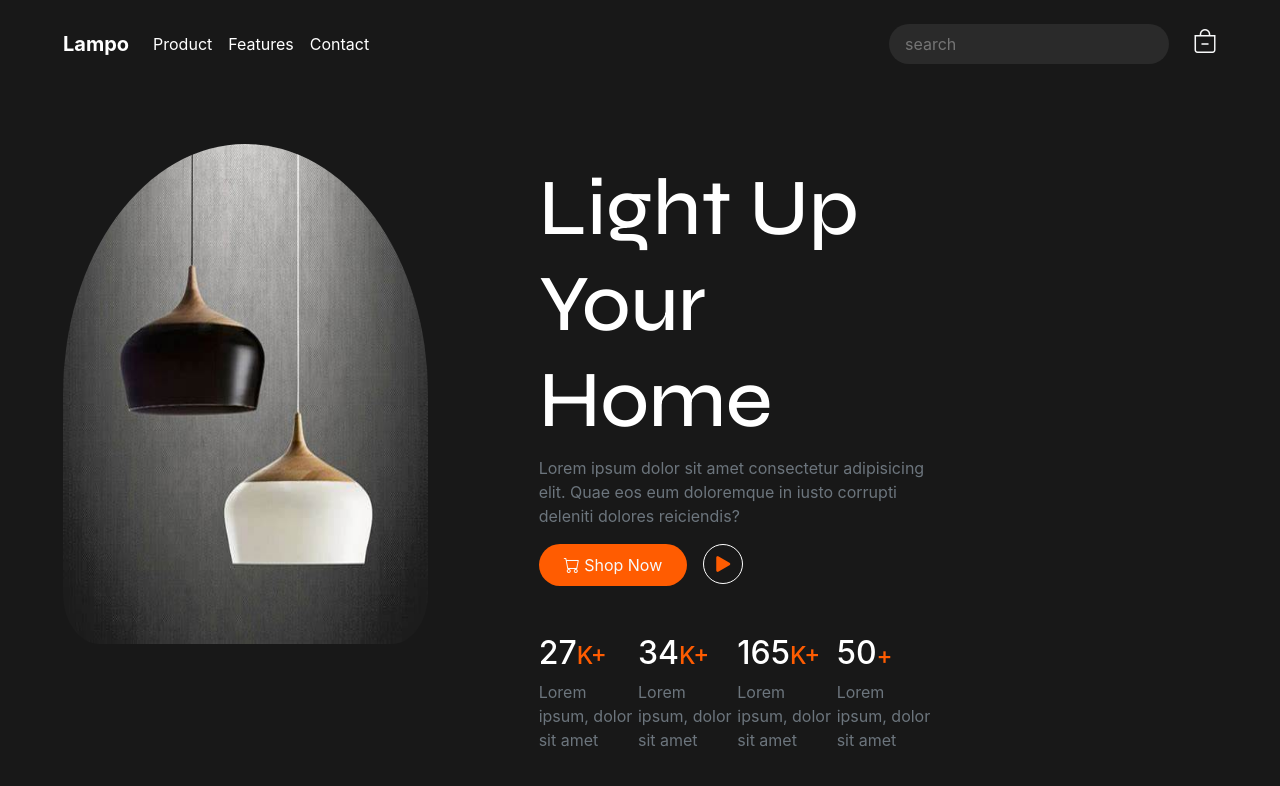
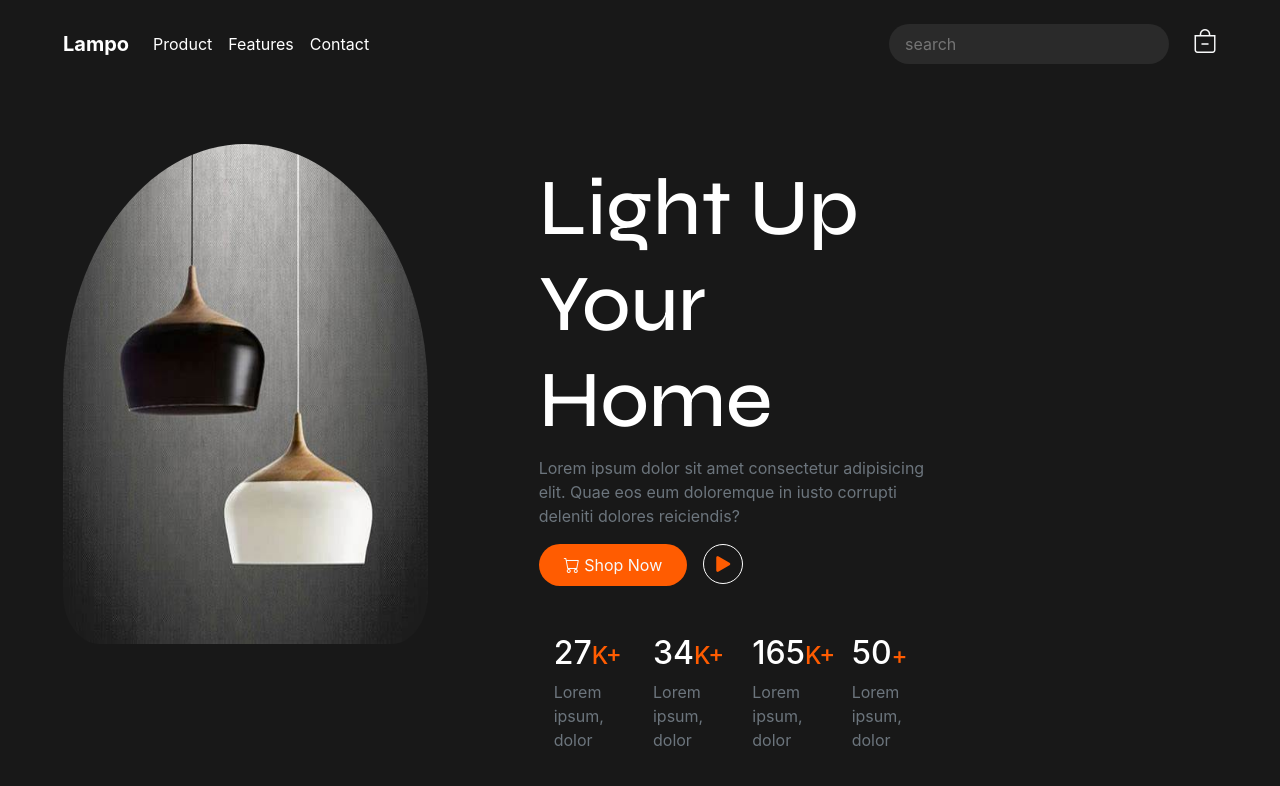
Before and after one commit to AliKarimNemati/lampo, a Nuxt app: page / in a window 1280 px wide. Shown: the top 786 px of the page. Built offline with nearby package versions, Linux system fonts and the light colour scheme.

Commit message:
hero section updated

```diff
--- a/components/HeroSection.vue
+++ b/components/HeroSection.vue
@@ -1,17 +1,17 @@
 <template>
   <div>
-    <div class="d-flex p-5">
-      <div class="hero-img col-4">
+    <div class="d-flex flex-wrap p-md-5 p-4">
+      <div class="hero-img col-md-4 d-none d-md-block">
         <img src="../assets/img/chandelier5.jpg" class="w-100 h-100" />
       </div>
 
-      <div class="col-5 pr-5 pl-5 ml-5 mt-3">
+      <div class="col-md-5 col-12 pr-md-5 pl-md-5 ml-md-5 mt-md-3">
         <h1 class="header-txt">Light Up Your Home</h1>
         <p class="text-secondary">
           Lorem ipsum dolor sit amet consectetur adipisicing elit. Quae eos eum
           doloremque in iusto corrupti deleniti dolores reiciendis?
         </p>
-        <div class="d-flex">
+        <div class="d-flex flex-wrap">
           <nuxt-link
             to="/"
             class="
@@ -33,29 +33,29 @@
           </div>
         </div>
 
-        <div class="mt-5 d-flex">
-          <div>
+        <div class="mt-5 d-flex flex-wrap">
+          <div class="col-md-3 col-6">
             <h2>27<span class="k">K+</span></h2>
             <p class="text-secondary">
-              Lorem ipsum, dolor sit amet
+              Lorem ipsum, dolor
             </p>
           </div>
-          <div>
+          <div class="col-md-3 col-6">
             <h2>34<span class="k">K+</span></h2>
             <p class="text-secondary">
-              Lorem ipsum, dolor sit amet
+              Lorem ipsum, dolor
             </p>
           </div>
-          <div>
+          <div class="col-md-3 col-6">
             <h2>165<span class="k">K+</span></h2>
             <p class="text-secondary">
-              Lorem ipsum, dolor sit amet
+              Lorem ipsum, dolor
             </p>
           </div>
-          <div>
+          <div class="col-md-3 col-6">
             <h2>50<span class="k">+</span></h2>
             <p class="text-secondary">
-              Lorem ipsum, dolor sit amet
+              Lorem ipsum, dolor
             </p>
           </div>
         </div>
```
